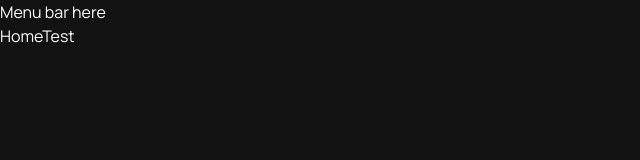
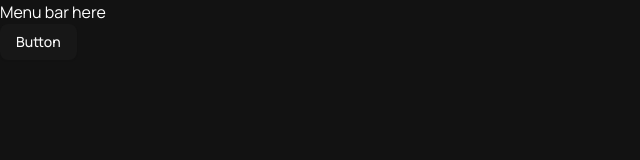
Before and after one commit to taamtera/KUSA, a Next.js app in the folder frontend/: page /home/test in a window 1280 px wide. Shown: the top 160 px of the page, without its empty margins (0-640 px from the left). Built offline with nearby package versions, Linux system fonts and the light colour scheme.

Commit message:
insatlled button

```diff
--- a/frontend/app/globals.css
+++ b/frontend/app/globals.css
@@ -1,28 +1,128 @@
 @import "tailwindcss";
+@import "tw-animate-css";
 
-:root {
-  --background: #ffffff;
-  --foreground: #171717;
-}
+@custom-variant dark (&:is(.dark *));
 
 @theme inline {
   --color-background: var(--background);
   --color-foreground: var(--foreground);
   --font-sans: var(--font-manrope);
   --font-mono: var(--font-geist-mono);
-}
-
-@media (prefers-color-scheme: dark) {
-  :root {
-    --background: #0a0a0a;
-    --foreground: #ededed;
-  }
+  --color-sidebar-ring: var(--sidebar-ring);
+  --color-sidebar-border: var(--sidebar-border);
+  --color-sidebar-accent-foreground: var(--sidebar-accent-foreground);
+  --color-sidebar-accent: var(--sidebar-accent);
+  --color-sidebar-primary-foreground: var(--sidebar-primary-foreground);
+  --color-sidebar-primary: var(--sidebar-primary);
+  --color-sidebar-foreground: var(--sidebar-foreground);
+  --color-sidebar: var(--sidebar);
+  --color-chart-5: var(--chart-5);
+  --color-chart-4: var(--chart-4);
+  --color-chart-3: var(--chart-3);
+  --color-chart-2: var(--chart-2);
+  --color-chart-1: var(--chart-1);
+  --color-ring: var(--ring);
+  --color-input: var(--input);
+  --color-border: var(--border);
+  --color-destructive: var(--destructive);
+  --color-accent-foreground: var(--accent-foreground);
+  --color-accent: var(--accent);
+  --color-muted-foreground: var(--muted-foreground);
+  --color-muted: var(--muted);
+  --color-secondary-foreground: var(--secondary-foreground);
+  --color-secondary: var(--secondary);
+  --color-primary-foreground: var(--primary-foreground);
+  --color-primary: var(--primary);
+  --color-popover-foreground: var(--popover-foreground);
+  --color-popover: var(--popover);
+  --color-card-foreground: var(--card-foreground);
+  --color-card: var(--card);
+  --radius-sm: calc(var(--radius) - 4px);
+  --radius-md: calc(var(--radius) - 2px);
+  --radius-lg: var(--radius);
+  --radius-xl: calc(var(--radius) + 4px);
 }
 
 body {
-  background: var(--background);
-  color: var(--foreground);
   font-family: var(--font-manrope), Arial, Helvetica, sans-serif;
   -webkit-font-smoothing: antialiased;
   -moz-osx-font-smoothing: grayscale;
 }
+
+:root {
+  --radius: 0.625rem;
+  --background: oklch(1 0 0);
+  --foreground: oklch(0.145 0 0);
+  --card: oklch(1 0 0);
+  --card-foreground: oklch(0.145 0 0);
+  --popover: oklch(1 0 0);
+  --popover-foreground: oklch(0.145 0 0);
+  --primary: oklch(0.205 0 0);
+  --primary-foreground: oklch(0.985 0 0);
+  --secondary: oklch(0.97 0 0);
+  --secondary-foreground: oklch(0.205 0 0);
+  --muted: oklch(0.97 0 0);
+  --muted-foreground: oklch(0.556 0 0);
+  --accent: oklch(0.97 0 0);
+  --accent-foreground: oklch(0.205 0 0);
+  --destructive: oklch(0.577 0.245 27.325);
+  --border: oklch(0.922 0 0);
+  --input: oklch(0.922 0 0);
+  --ring: oklch(0.708 0 0);
+  --chart-1: oklch(0.646 0.222 41.116);
+  --chart-2: oklch(0.6 0.118 184.704);
+  --chart-3: oklch(0.398 0.07 227.392);
+  --chart-4: oklch(0.828 0.189 84.429);
+  --chart-5: oklch(0.769 0.188 70.08);
+  --sidebar: oklch(0.985 0 0);
+  --sidebar-foreground: oklch(0.145 0 0);
+  --sidebar-primary: oklch(0.205 0 0);
+  --sidebar-primary-foreground: oklch(0.985 0 0);
+  --sidebar-accent: oklch(0.97 0 0);
+  --sidebar-accent-foreground: oklch(0.205 0 0);
+  --sidebar-border: oklch(0.922 0 0);
+  --sidebar-ring: oklch(0.708 0 0);
+}
+
+.dark {
+  --background: oklch(0.145 0 0);
+  --foreground: oklch(0.985 0 0);
+  --card: oklch(0.205 0 0);
+  --card-foreground: oklch(0.985 0 0);
+  --popover: oklch(0.205 0 0);
+  --popover-foreground: oklch(0.985 0 0);
+  --primary: oklch(0.922 0 0);
+  --primary-foreground: oklch(0.205 0 0);
+  --secondary: oklch(0.269 0 0);
+  --secondary-foreground: oklch(0.985 0 0);
+  --muted: oklch(0.269 0 0);
+  --muted-foreground: oklch(0.708 0 0);
+  --accent: oklch(0.269 0 0);
+  --accent-foreground: oklch(0.985 0 0);
+  --destructive: oklch(0.704 0.191 22.216);
+  --border: oklch(1 0 0 / 10%);
+  --input: oklch(1 0 0 / 15%);
+  --ring: oklch(0.556 0 0);
+  --chart-1: oklch(0.488 0.243 264.376);
+  --chart-2: oklch(0.696 0.17 162.48);
+  --chart-3: oklch(0.769 0.188 70.08);
+  --chart-4: oklch(0.627 0.265 303.9);
+  --chart-5: oklch(0.645 0.246 16.439);
+  --sidebar: oklch(0.205 0 0);
+  --sidebar-foreground: oklch(0.985 0 0);
+  --sidebar-primary: oklch(0.488 0.243 264.376);
+  --sidebar-primary-foreground: oklch(0.985 0 0);
+  --sidebar-accent: oklch(0.269 0 0);
+  --sidebar-accent-foreground: oklch(0.985 0 0);
+  --sidebar-border: oklch(1 0 0 / 10%);
+  --sidebar-ring: oklch(0.556 0 0);
+}
+
+@layer base {
+  * {
+    @apply border-border outline-ring/50;
+  }
+  body {
+    @apply bg-background text-foreground;
+  }
+}
--- a/frontend/app/home/test/page.jsx
+++ b/frontend/app/home/test/page.jsx
@@ -1,8 +1,7 @@
-
+import { Button } from "@/components/ui/button"
 export default HomeTest;
 function HomeTest() {
-
   return (
-   <>HomeTest</>
-  );
+      <Button>Button</Button>
+  )
 }
--- /dev/null
+++ b/frontend/components/ui/button.jsx
@@ -0,0 +1,55 @@
+import * as React from "react"
+import { Slot } from "@radix-ui/react-slot"
+import { cva } from "class-variance-authority";
+
+import { cn } from "@/lib/utils"
+
+const buttonVariants = cva(
+  "inline-flex items-center justify-center gap-2 whitespace-nowrap rounded-md text-sm font-medium transition-all disabled:pointer-events-none disabled:opacity-50 [&_svg]:pointer-events-none [&_svg:not([class*='size-'])]:size-4 shrink-0 [&_svg]:shrink-0 outline-none focus-visible:border-ring focus-visible:ring-ring/50 focus-visible:ring-[3px] aria-invalid:ring-destructive/20 dark:aria-invalid:ring-destructive/40 aria-invalid:border-destructive",
+  {
+    variants: {
+      variant: {
+        default:
+          "bg-primary text-primary-foreground shadow-xs hover:bg-primary/90",
+        destructive:
+          "bg-destructive text-white shadow-xs hover:bg-destructive/90 focus-visible:ring-destructive/20 dark:focus-visible:ring-destructive/40 dark:bg-destructive/60",
+        outline:
+          "border bg-background shadow-xs hover:bg-accent hover:text-accent-foreground dark:bg-input/30 dark:border-input dark:hover:bg-input/50",
+        secondary:
+          "bg-secondary text-secondary-foreground shadow-xs hover:bg-secondary/80",
+        ghost:
+          "hover:bg-accent hover:text-accent-foreground dark:hover:bg-accent/50",
+        link: "text-primary underline-offset-4 hover:underline",
+      },
+      size: {
+        default: "h-9 px-4 py-2 has-[>svg]:px-3",
+        sm: "h-8 rounded-md gap-1.5 px-3 has-[>svg]:px-2.5",
+        lg: "h-10 rounded-md px-6 has-[>svg]:px-4",
+        icon: "size-9",
+      },
+    },
+    defaultVariants: {
+      variant: "default",
+      size: "default",
+    },
+  }
+)
+
+function Button({
+  className,
+  variant,
+  size,
+  asChild = false,
+  ...props
+}) {
+  const Comp = asChild ? Slot : "button"
+
+  return (
+    <Comp
+      data-slot="button"
+      className={cn(buttonVariants({ variant, size, className }))}
+      {...props} />
+  );
+}
+
+export { Button, buttonVariants }
--- /dev/null
+++ b/frontend/lib/utils.js
@@ -0,0 +1,6 @@
+import { clsx } from "clsx";
+import { twMerge } from "tailwind-merge"
+
+export function cn(...inputs) {
+  return twMerge(clsx(inputs));
+}
```
Also changed, not shown: frontend/package.json (+8 -2 lines), frontend/components.json (added), 2 other files (tests, documents, lock files or other folders).
